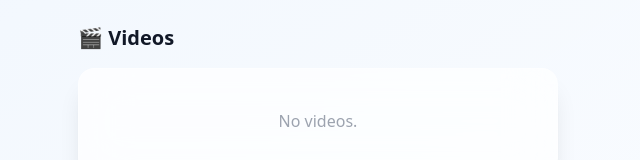
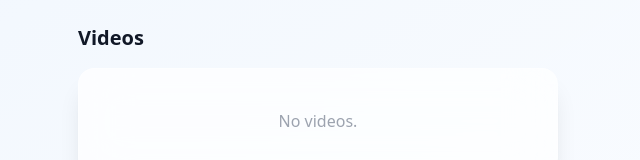
Before and after one commit to sanzzyproject/local-stronger, a React (Vite) app: page /app/videos in a window 1280 px wide. Shown: the top 160 px of the page, without its empty margins (322-962 px from the left). Built offline with nearby package versions, Linux system fonts and the light colour scheme.

Commit message:
Update Videos.jsx

```diff
--- a/src/pages/Videos.jsx
+++ b/src/pages/Videos.jsx
@@ -10,7 +10,7 @@ export default function Videos() {
   }, []);
   return (
     <div>
-      <h2 className="text-xl font-semibold mb-4">🎬 Videos</h2>
+      <h2 className="text-xl font-semibold mb-4">Videos</h2>
       {files.length === 0 ? <p className="text-center text-gray-400 py-10 glass rounded-2xl">No videos.</p> : (
         <div className="grid grid-cols-2 gap-3">{files.map(f => <FileCard key={f.id} file={f} onDelete={() => db.files.where('category').equals('videos').toArray().then(setFiles)} />)}</div>
       )}
```
